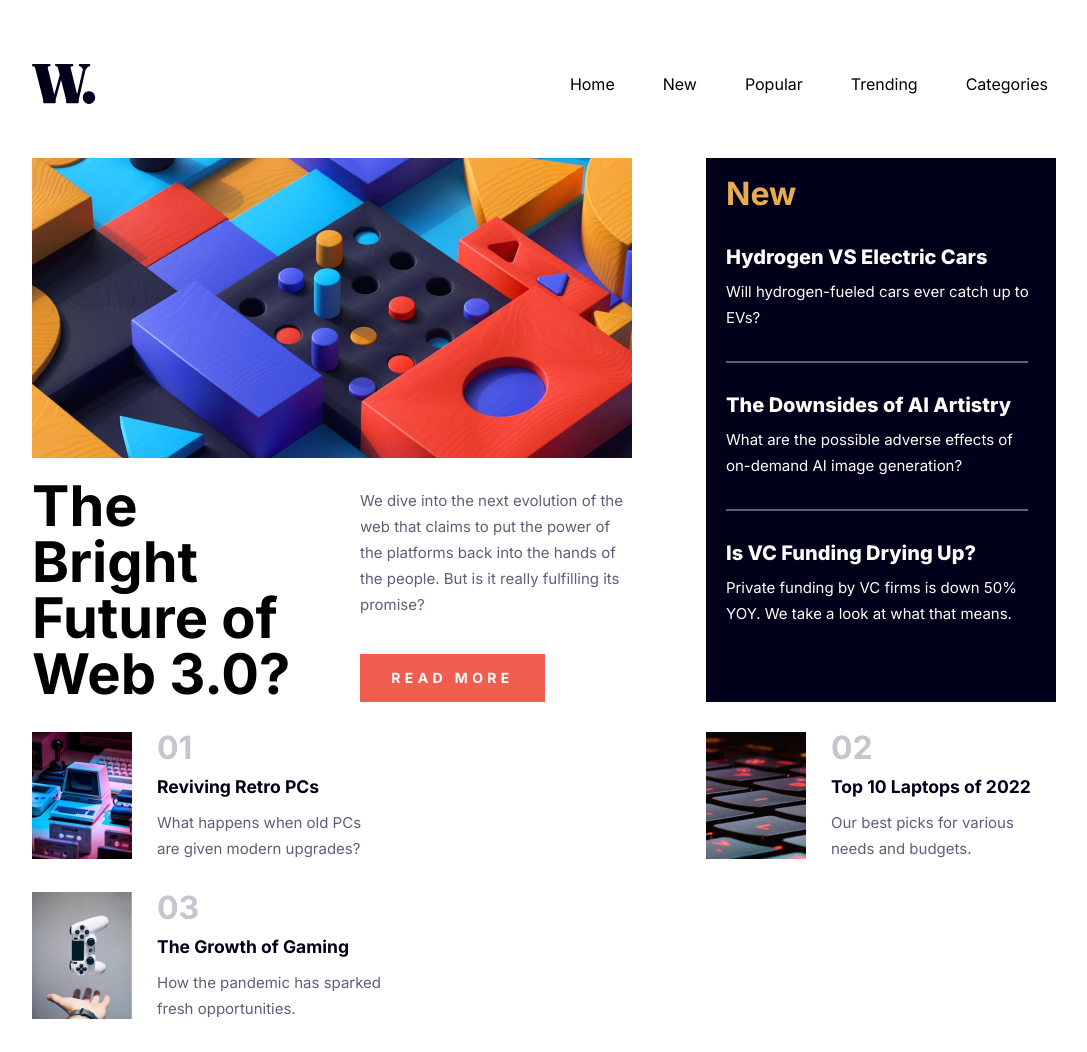
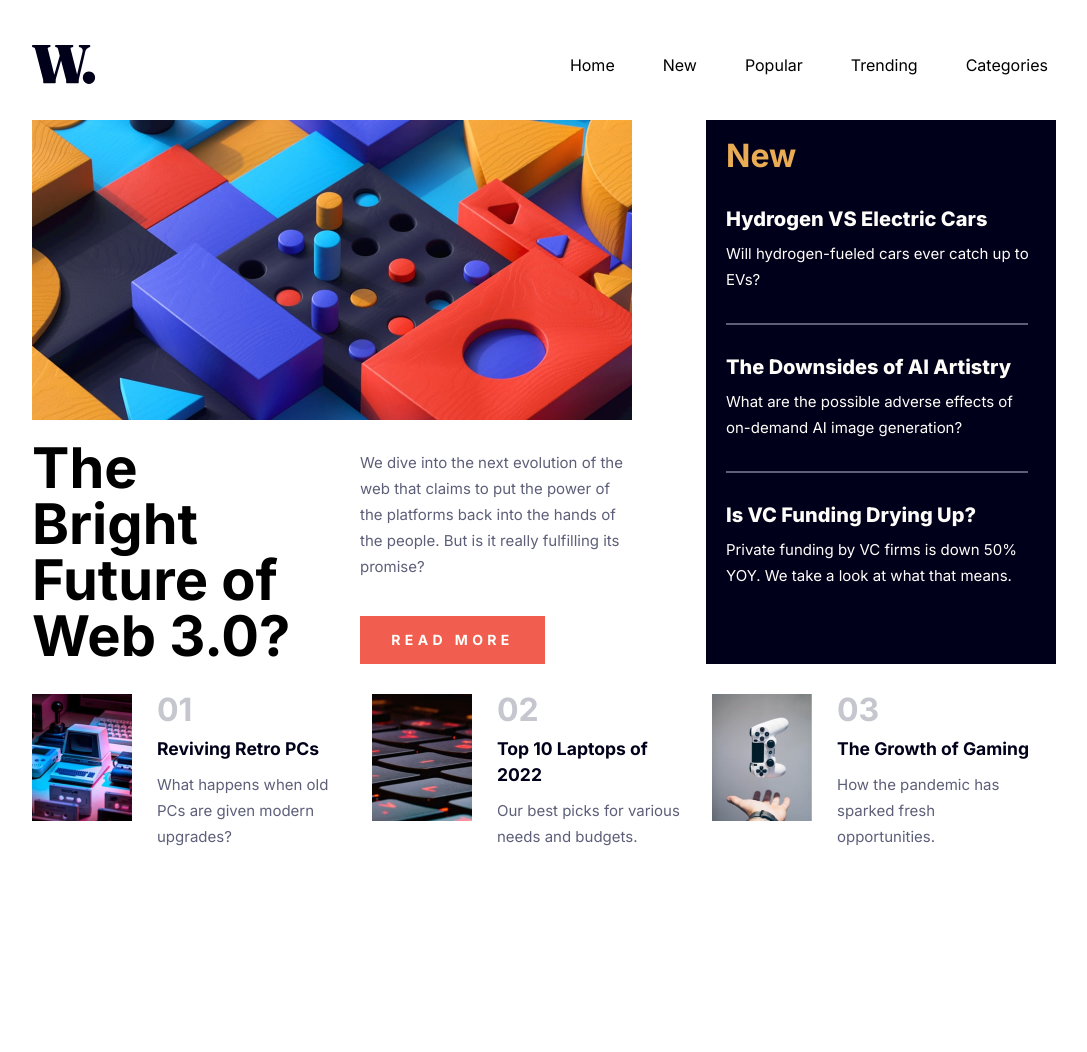
Before and after one commit to Junior-dev-Track/14-css-web-3-0-project-Emilie-Gilles, a plain HTML site: page index.html in a window 1280 px wide. Shown: the whole page, without its empty margins (96-1183 px from the left). After the commit the page ends 880 px from the top, so only its background shows below. Drawn offline with Linux system fonts and the light colour scheme.

Commit message:
Encore et toujours des modifs

```diff
--- a/style.css
+++ b/style.css
@@ -13,7 +13,7 @@ nav {
   display: flex;
   align-items: center;
   justify-content: space-between;
-  height: clamp(60px, 10vw, 184px);
+  height: clamp(60px, 7vw, 154px);
 }
 nav a {
   text-decoration: none;
@@ -204,7 +204,7 @@ section {
 
 @media screen and (min-width: 600px) {
   body {
-    margin: 20px clamp(20px, 10vw, 150px);
+    margin: 20px clamp(20px, 10vw, 140px);
   }
   main {
     display: flex;
@@ -232,11 +232,11 @@ section {
     display: flex;
     flex-direction: row;
     justify-content: space-between;
-    gap: 30px;
+    gap: 20px;
     flex-wrap: wrap;
   }
   .section3__article {
-    width: clamp(350px, 25vw, 70vw);
+    width: clamp(280px, 25vw, 350px);
   }
 }
 @media screen and (min-width: 1440px) {
```
